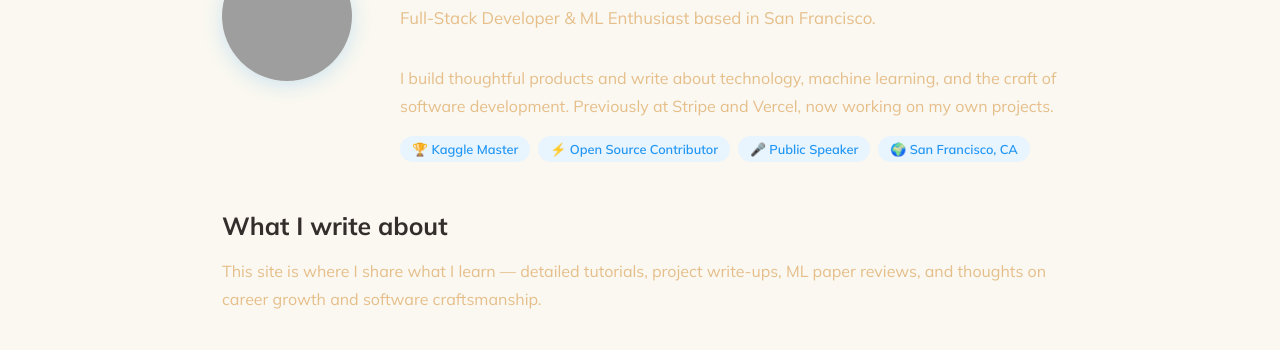
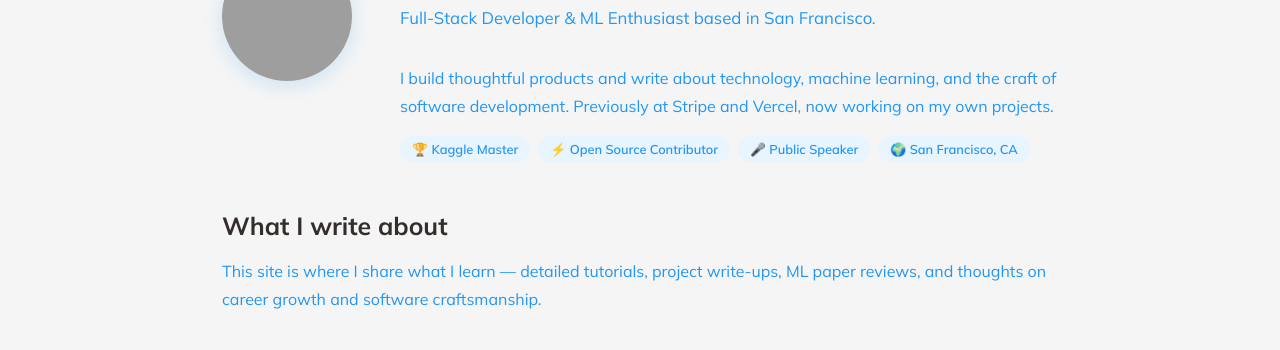
Before and after one commit to KeatonSurfield/WebBlog, a plain HTML site: page index.html in a window 1280 px wide. Shown: the part 157-507 px from the top of the page. Drawn offline with Linux system fonts and the light colour scheme; grey boxes are pictures that could not be loaded.

Commit message:
Commit to change the root

```diff
--- a/index.html
+++ b/index.html
@@ -9,13 +9,13 @@
     /* ─── Reset & Base ─── */
     *, *::before, *::after { box-sizing: border-box; margin: 0; padding: 0; }
     :root {
-      --bg:        #FAF8F0;
+      --bg:        #F5F5F5;
       --text:      #332D2B;
-      --muted:     #e6be8a;
+      --muted:     #2196f3;
       --accent:    #2196f3;
       --accent2:   #e91e8c;
       --accent3:   #ff9800;
-      --card-bg:   #FAF8F0;
+      --card-bg:   #F5F5F5;
       --border:    #332D2B;
       --nav-h:     60px;
     }
```
